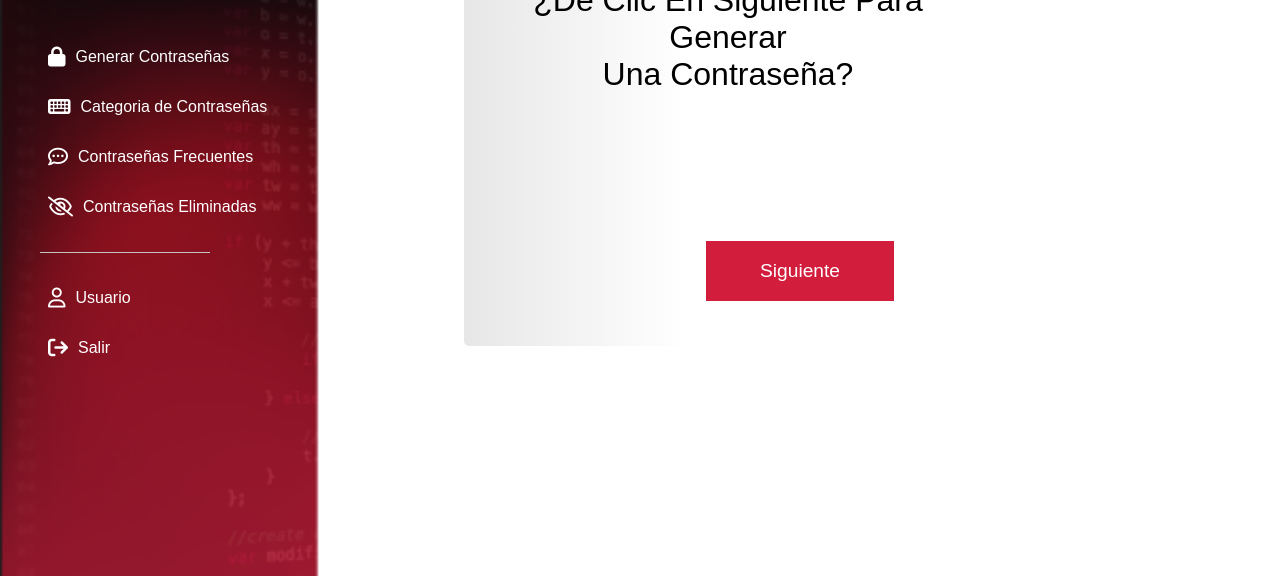
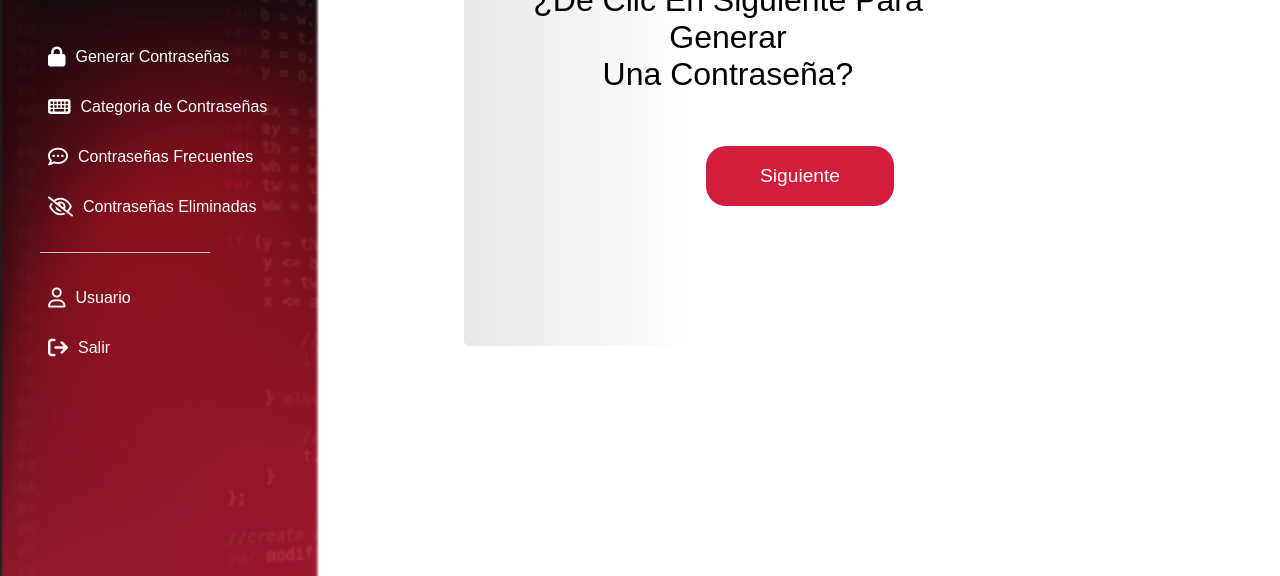
Before and after one commit to Alibaba-y-los-programadores/AliKey, a plain HTML site: page pages/dash_board.html in a window 1280 px wide. Shown: the part 224-800 px from the top of the page. Drawn offline with Linux system fonts and the light colour scheme.

Commit message:
Update: add path to redirect html and rename the .css file

```diff
--- a/assets/css/GenerarContraseña.css
+++ b/assets/css/dash_board.css
@@ -124,22 +124,13 @@ div.container{
     padding: 1rem 0.5rem;
 }
 #item-btn{
-width: 188px;
-height: 60px;
-top: 500px;
-left:650px;
-outline: none;
-border: none;
-background: rgba(210, 29, 60, 1);
-transform: translate(50%, -50%);
-top: 50%;
-right: 50%;
-color: white;
-font-size: 1.2rem;
-margin-top: 95px;
-margin-bottom: 210px;
-position: absolute;
-
+    font-size: 16px;
+    color: #ffffff;
+    border: 0;
+    width: 100%;
+    border-radius: 20px;
+    background: #d21d3c;
+    cursor: pointer;
 }
 
 container-parent {
--- /dev/null
+++ b/assets/script/dash_board.js
@@ -0,0 +1,3 @@
+document.getElementById("item-btn").addEventListener("click", function() {
+    window.location.href = "generador-de-contraseñas.html";
+  });
--- a/pages/dash_board.html
+++ b/pages/dash_board.html
@@ -5,7 +5,7 @@
     <meta name="viewport" content="width=device-width, initial-scale=1.0" />
     <title>Alikey</title>
     <!-- Archivo CSS  -->
-    <link rel="stylesheet" href="../assets/css/GenerarContraseña.css" />
+    <link rel="stylesheet" href="../assets/css/dash_board.css" />
     <link rel="shortcut icon" href="../assets/img/Ellipse 1.png" />
     <link rel="stylesheet" href="../assets/css/styles.css" />
     <link rel="stylesheet" href="/assets/css/navbar.css" />
@@ -110,6 +110,6 @@
       </footer>
     </div>
 
-    <script type="module" src="./assets/script/script.js"></script>
+    <script type="module" src="/assets/script/dash_board.js"></script>
   </body>
 </html>
```
